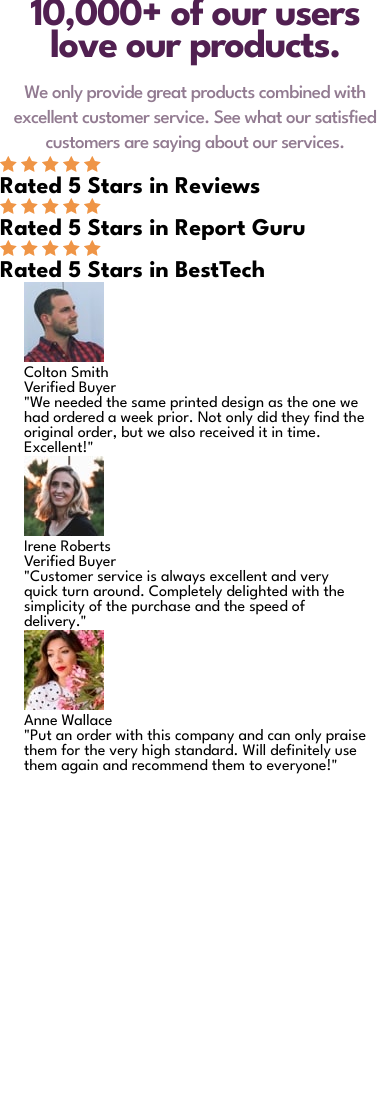
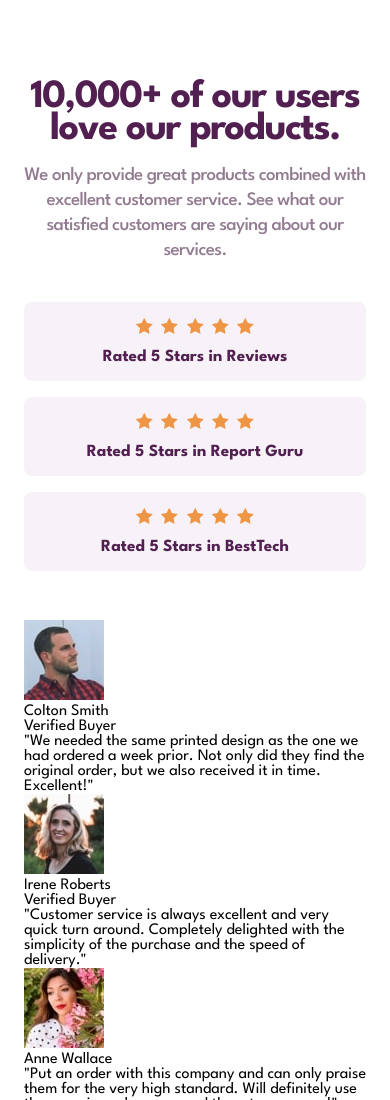
Before and after one commit to ionStici/social-proof-section, a website: page index.html in a window 390 px wide. Shown: the top 1100 px of the page. Before the commit the page ends 873 px from the top, so only its background shows below. Drawn offline with Linux system fonts and the light colour scheme.

Commit message:
Style header mobile-first

```diff
--- a/sass/_header.scss
+++ b/sass/_header.scss
@@ -0,0 +1,14 @@
+.header {
+    &__text {
+        max-width: 700px;
+        margin: 82px auto 39px auto;
+        padding: 0 24px;
+    }
+
+    &__cards {
+        max-width: 500px;
+        margin: 0 auto;
+        margin-bottom: 49px;
+        padding: 0 24px;
+    }
+}
--- a/sass/_stars-card.scss
+++ b/sass/_stars-card.scss
@@ -0,0 +1,25 @@
+.card {
+    background-color: #f7f2f7;
+    border-radius: 8px;
+    padding: 16px 0;
+    text-align: center;
+
+    &:not(:last-child) {
+        margin-bottom: 16px;
+    }
+
+    &__stars-box {
+        width: fit-content;
+        margin: 0 auto;
+        display: flex;
+        gap: 8.45px;
+        margin-bottom: 15px;
+    }
+
+    &__h2 {
+        font-weight: 700;
+        font-size: 17px;
+        line-height: 16px;
+        color: #512051;
+    }
+}
```
Also changed, not shown: style.css.
